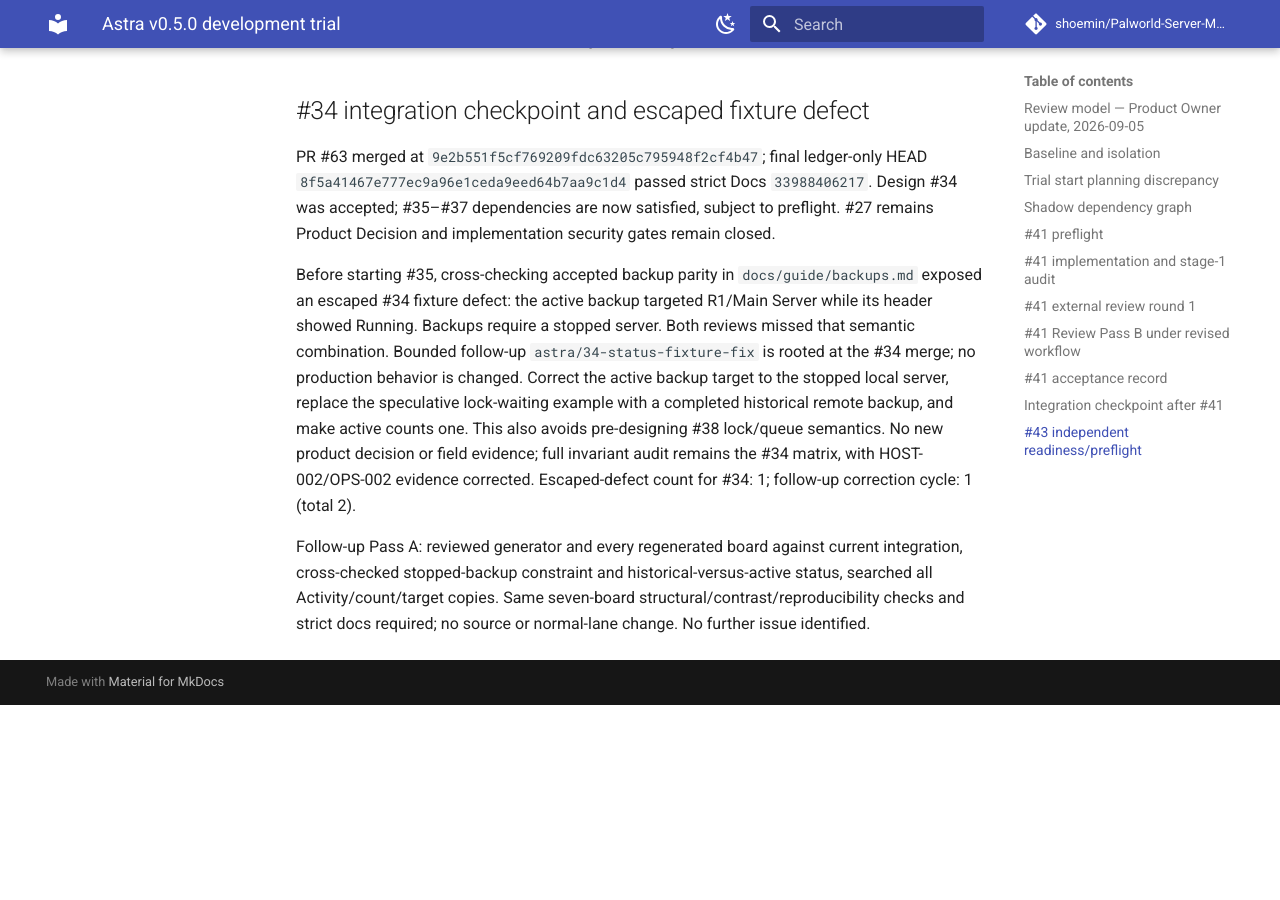
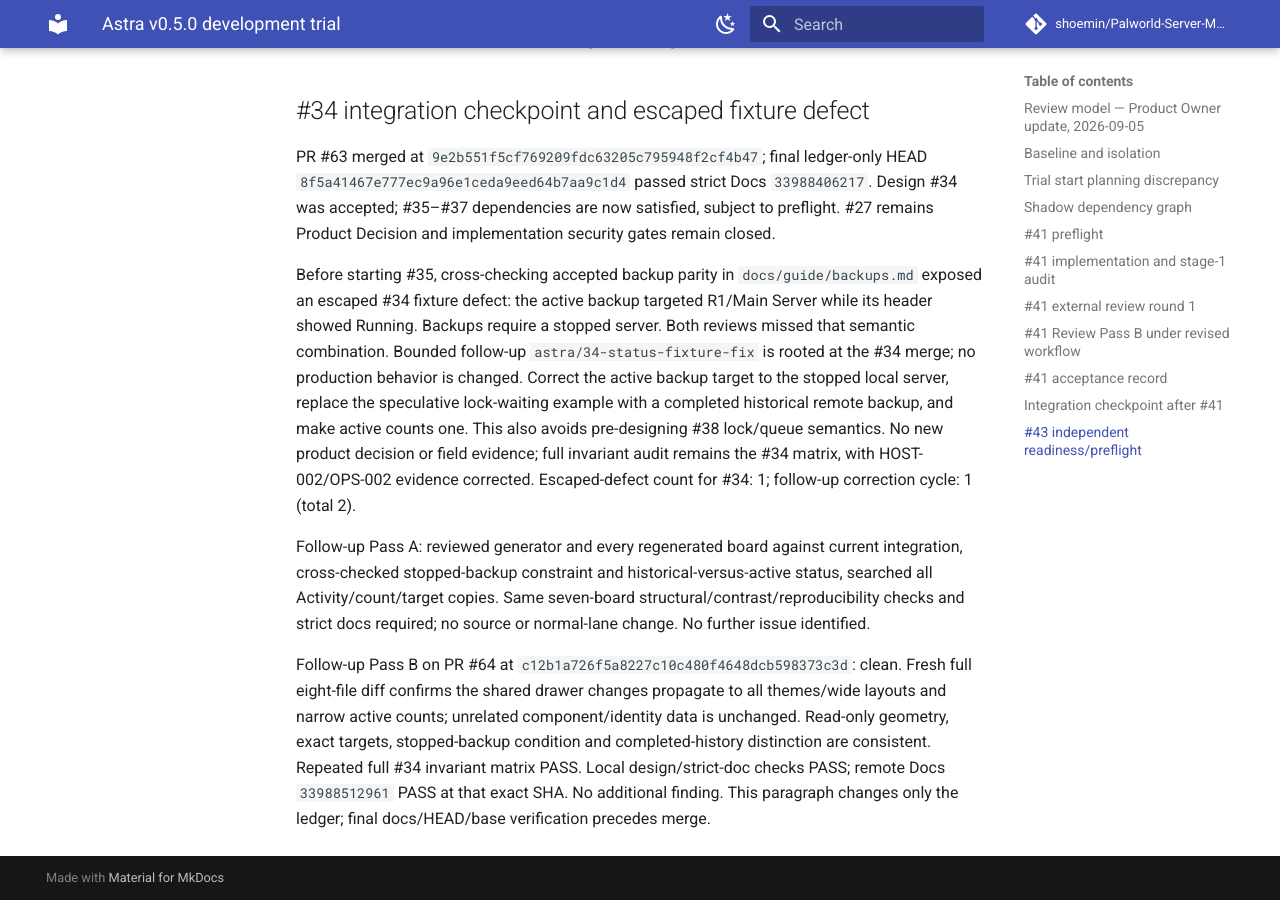
Before and after one commit to shoemin/Palworld-Server-Manager, an MkDocs documentation site: the page built from docs/experiments/astra-v0.5.0-trial.md, in a window 1280 px wide and 900 px high, scrolled down 16731 px. Built offline with MkDocs 1.6.1 and Material for MkDocs 9.7.7, drawn with Linux system fonts in a browser that asks for light colours; comment, search, counter and statistics services are not loaded; before the commit the page ends 17436 px from its top, so only the background shows below that.

Commit message:
docs: record Astra fixture correction review

```diff
--- a/docs/experiments/astra-v0.5.0-trial.md
+++ b/docs/experiments/astra-v0.5.0-trial.md
@@ -249,3 +249,5 @@ PR #63 merged at `9e2b551f5cf769209fdc63205c795948f2cf4b47`; final ledger-only H
 Before starting #35, cross-checking accepted backup parity in `docs/guide/backups.md` exposed an escaped #34 fixture defect: the active backup targeted R1/Main Server while its header showed Running. Backups require a stopped server. Both reviews missed that semantic combination. Bounded follow-up `astra/34-status-fixture-fix` is rooted at the #34 merge; no production behavior is changed. Correct the active backup target to the stopped local server, replace the speculative lock-waiting example with a completed historical remote backup, and make active counts one. This also avoids pre-designing #38 lock/queue semantics. No new product decision or field evidence; full invariant audit remains the #34 matrix, with HOST-002/OPS-002 evidence corrected. Escaped-defect count for #34: 1; follow-up correction cycle: 1 (total 2).
 
 Follow-up Pass A: reviewed generator and every regenerated board against current integration, cross-checked stopped-backup constraint and historical-versus-active status, searched all Activity/count/target copies. Same seven-board structural/contrast/reproducibility checks and strict docs required; no source or normal-lane change. No further issue identified.
+
+Follow-up Pass B on PR #64 at `c12b1a726f5a8227c10c480f4648dcb598373c3d`: clean. Fresh full eight-file diff confirms the shared drawer changes propagate to all themes/wide layouts and narrow active counts; unrelated component/identity data is unchanged. Read-only geometry, exact targets, stopped-backup condition and completed-history distinction are consistent. Repeated full #34 invariant matrix PASS. Local design/strict-doc checks PASS; remote Docs `33988512961` PASS at that exact SHA. No additional finding. This paragraph changes only the ledger; final docs/HEAD/base verification precedes merge.
```
